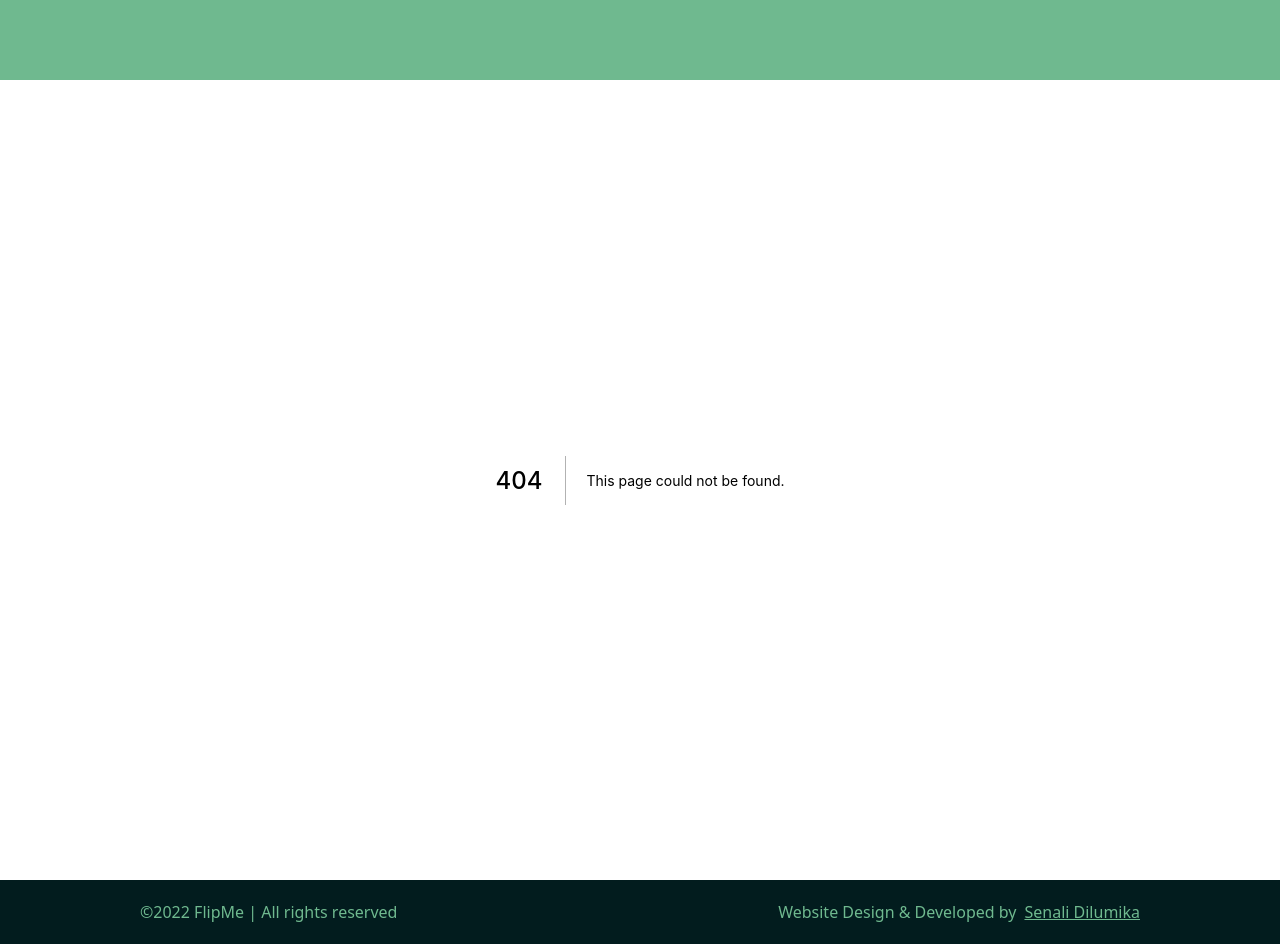
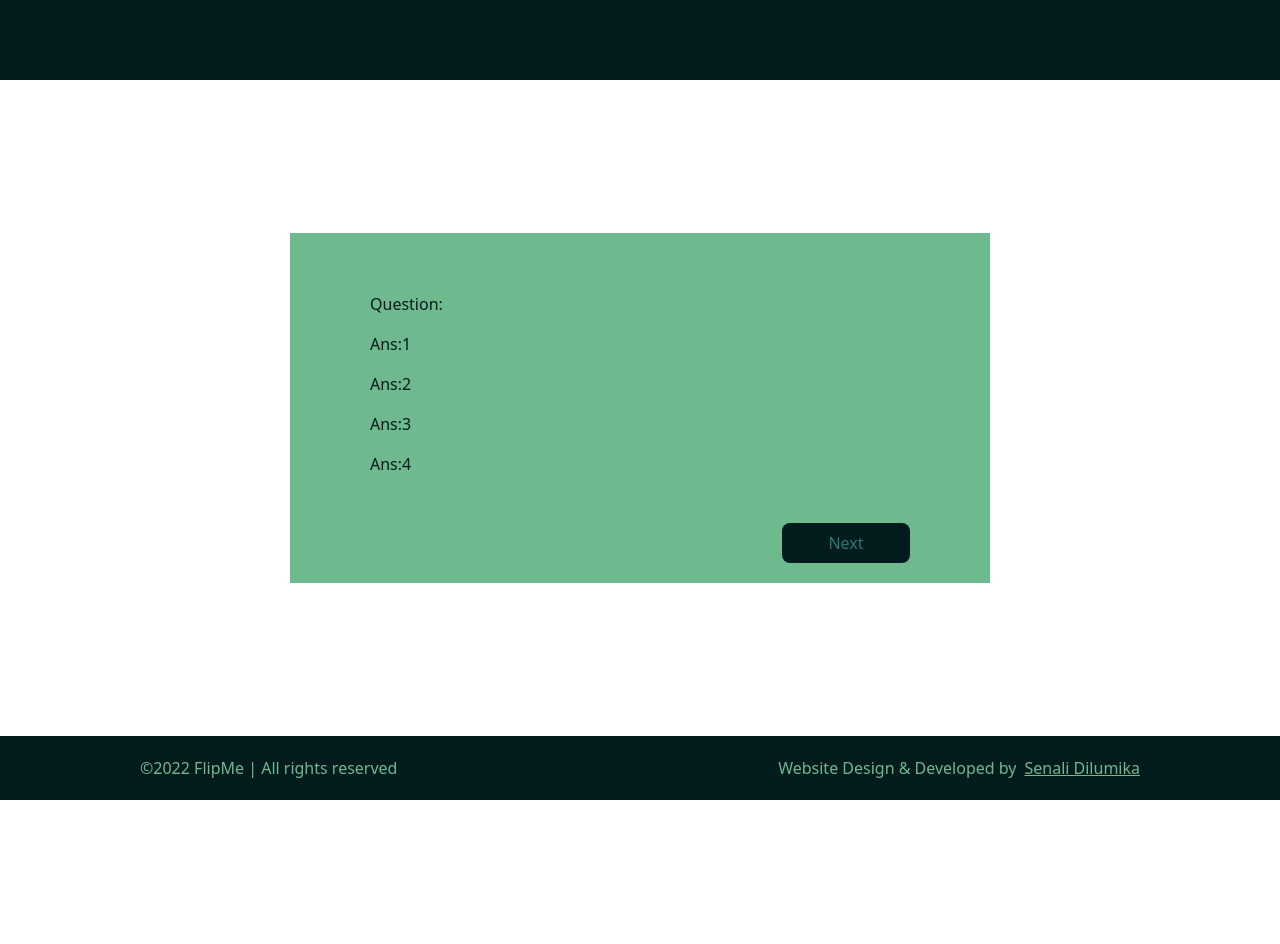
Before and after one commit to senali-d/flashme, a Next.js app: page /question/1 in a window 1280 px wide. Before the commit this address had no page. After the commit the page ends 800 px from the top, so only its background shows below. Built offline with nearby package versions, Linux system fonts and the light colour scheme.

Commit message:
add question card

```diff
--- a/components/common/Header.tsx
+++ b/components/common/Header.tsx
@@ -2,7 +2,7 @@ import React from 'react'
 
 const Header = () => {
   return (
-    <div className="bg-greenery h-20 w-screen">
+    <div className="bg-blue_black h-20 w-screen">
 
     </div>
   )
--- a/components/index.ts
+++ b/components/index.ts
@@ -1,5 +1,5 @@
 import Header from './common/Header'
 import Footer from './common/Footer'
-import CategoryCard from './categoryCard'
+import CategoryCard from './card/CategoryCard'
 
 export { Header, Footer, CategoryCard }
--- /dev/null
+++ b/pages/question/[slug].tsx
@@ -0,0 +1,31 @@
+import Head from 'next/head'
+import { useRouter } from 'next/router'
+import React from 'react'
+
+const Question = () => {
+  const router = useRouter()
+  const { slug } = router.query
+  return (
+    <div className="min-h-[calc(100vh-9rem)] px-5 sm:px-8 md:px-10 lg:px-0 max-w-[1080px] mx-auto flex items-center justify-center">
+      <Head>
+        <title>Flash Cards - Question {slug}</title>
+        <meta name="description" content="Flash Cards - Knowledge base of questions and answers app" />
+        <link rel="icon" href="/favicon.ico" />
+      </Head>
+      <div className="mx-auto w-[100%] max-w-[700px] min-h-[350px] bg-greenery flex flex-col py-5 px-8 sm:px-10 md:px-20">
+        <div className="text-blue_black flex-1 flex flex-col justify-center">
+          <div className="pb-2">Question: </div>
+          <div className="flex flex-col">
+            <div className="cursor-pointer py-2">Ans:1</div>
+            <div className="cursor-pointer py-2">Ans:2</div>
+            <div className="cursor-pointer py-2">Ans:3</div>
+            <div className="cursor-pointer py-2">Ans:4</div>
+          </div>
+        </div>
+        <button className="text-rain py-2 px-10 rounded-lg bg-blue_black w-32 self-end">Next</button>
+      </div>
+  </div>
+  )
+}
+
+export default Question
--- a/tsconfig.json
+++ b/tsconfig.json
@@ -13,7 +13,7 @@
     "resolveJsonModule": true,
     "isolatedModules": true,
     "jsx": "preserve",
-    "incremental": true
+    "incremental": true,
   },
   "include": ["next-env.d.ts", "**/*.ts", "**/*.tsx"],
   "exclude": ["node_modules"]
```
Also changed, not shown: components/card/CategoryCard.tsx (renamed from components/categoryCard/index.tsx).
